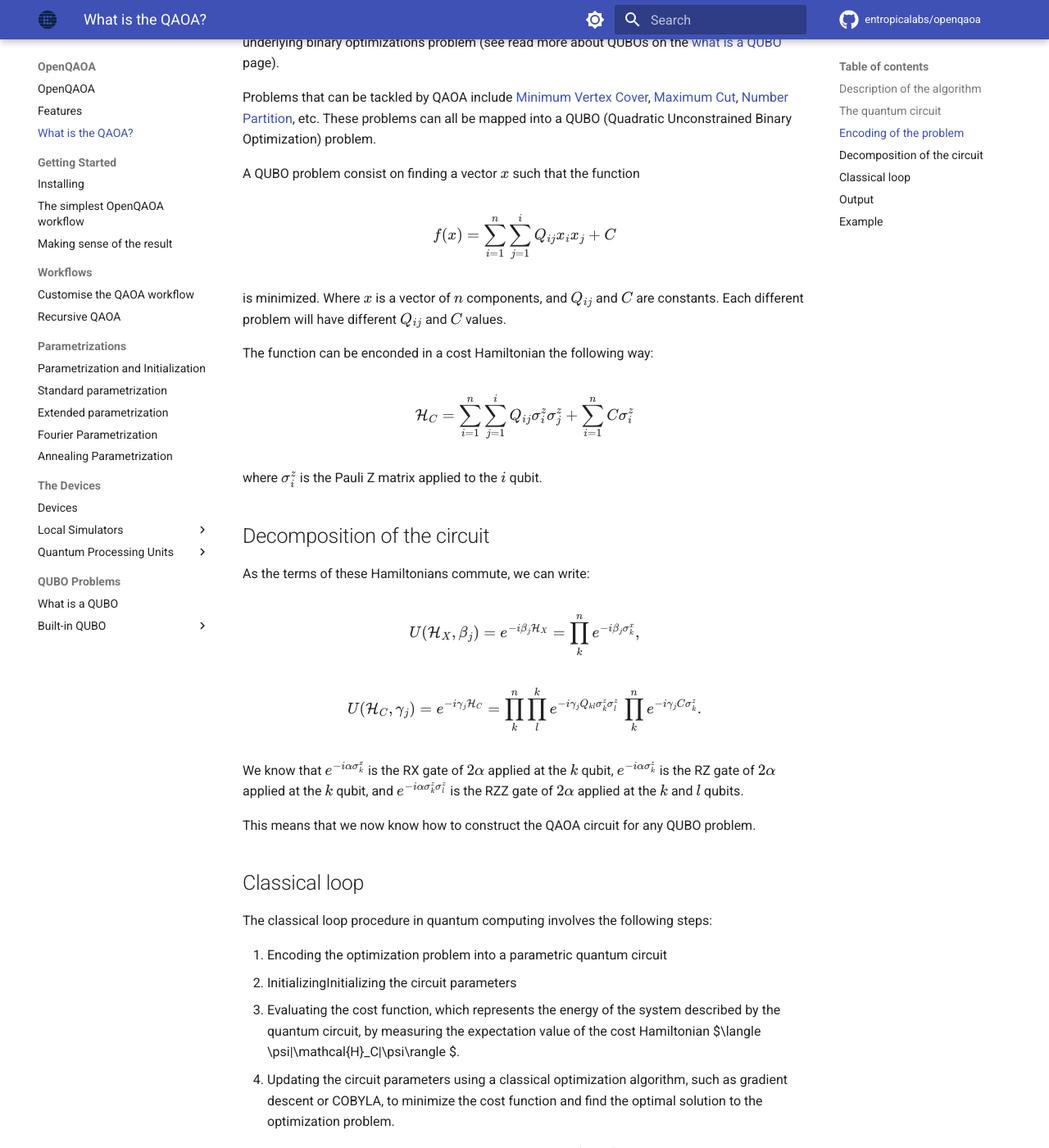
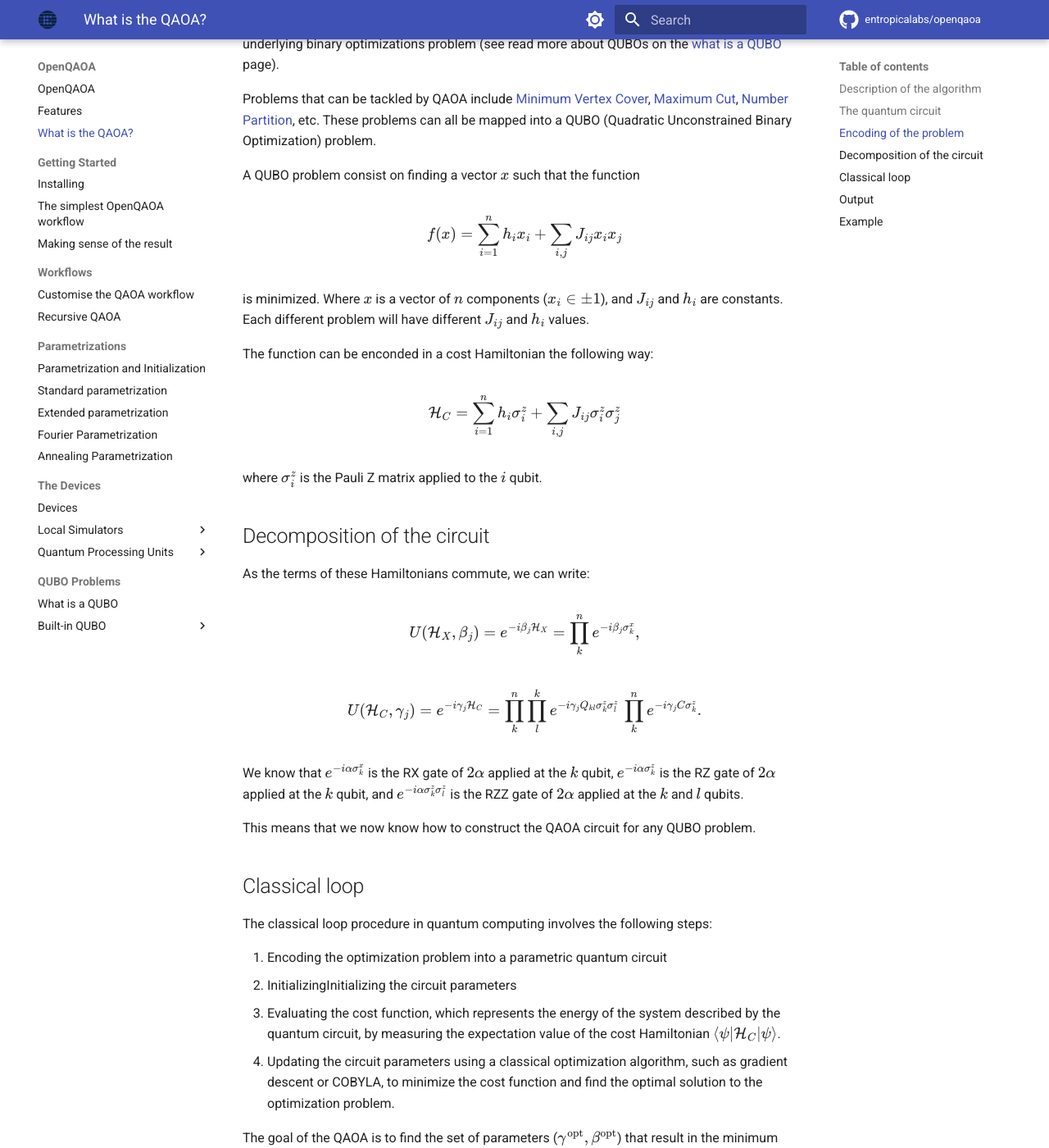
Before and after one commit to entropicalabs/openqaoa-website, an MkDocs documentation site: the page built from docs/what-is-the-qaoa.md, in a window 1280 px wide and 1400 px high, scrolled down 2588 px. Shown: the whole window at 82% size. Built offline with MkDocs 1.6.1 and Material for MkDocs 9.7.7, drawn with Linux system fonts in a browser that asks for light colours; comment, search, counter and statistics services are not loaded.

Commit message:
what is qaoa, same formulas than in what is qubo

```diff
--- a/docs/what-is-the-qaoa.md
+++ b/docs/what-is-the-qaoa.md
@@ -59,14 +59,14 @@ Problems that can be tackled by QAOA include [Minimum Vertex Cover](problems/min
 
 A QUBO problem consist on finding a vector $x$ such that the function
 
-$$ f(x) = \sum_{i=1}^n \sum_{j=1}^i Q_{i j} x_i x_j + C $$
+$$ f(x) =  \sum_{i=1}^n h_{i} x_i + \sum_{i, j} J_{i j} x_i x_j $$
 
 is minimized.
-Where $x$ is a vector of $n$ components, and $Q_{ij}$ and $C$ are constants. Each different problem will have different $Q_{ij}$ and $C$ values.
+Where $x$ is a vector of $n$ components ($x_i \in \pm 1$), and $J_{ij}$ and $h_i$ are constants. Each different problem will have different $J_{ij}$ and $h_i$ values.
 
 The function can be enconded in a cost Hamiltonian the following way:
 
-$$ \mathcal{H}_C = \sum_{i=1}^n \sum_{j=1}^i Q_{i j} \sigma_i^z \sigma_j^z + \sum_{i=1}^n C \sigma_i^z $$
+$$ \mathcal{H}_C = \sum_{i=1}^n h_i \sigma_i^z + \sum_{i,j} J_{i j} \sigma_i^z \sigma_j^z  $$
 
 where $\sigma_i^z$ is the Pauli Z matrix applied to the $i$ qubit.
 
@@ -88,7 +88,7 @@ The classical loop procedure in quantum computing involves the following steps:
 
 1. Encoding the optimization problem into a parametric quantum circuit
 2. InitializingInitializing the circuit parameters
-3. Evaluating the cost function, which represents the energy of the system described by the quantum circuit, by measuring the expectation value of the cost Hamiltonian $\langle \psi|\mathcal{H}_C|\psi\rangle $.
+3. Evaluating the cost function, which represents the energy of the system described by the quantum circuit, by measuring the expectation value of the cost Hamiltonian $\langle \psi|\mathcal{H}_C|\psi\rangle$.
 4. Updating the circuit parameters using a classical optimization algorithm, such as gradient descent or COBYLA, to minimize the cost function and find the optimal solution to the optimization problem.
 
 The goal of the QAOA is to find the set of parameters ($\gamma^\text{opt}, \beta^\text{opt}$) that result in the minimum value of the cost function ($\langle \psi^\text{opt} |\mathcal{H}_C|\psi^\text{opt}\rangle$), thereby finding the approximate solution to the optimization problem encoded in the quantum circuit. The classical loop procedure is repeated multiple times until convergence to the optimal solution is achieved.
```
